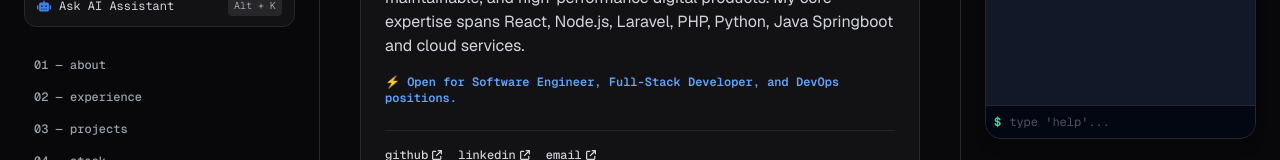
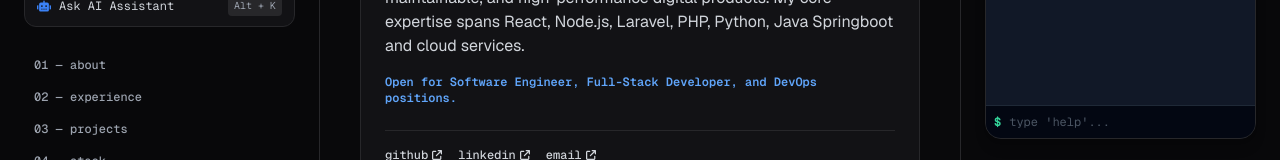
Before and after one commit to klint-droid/Portfolio, a React (Vite) app: page / in a window 1280 px wide. Shown: the part 338-498 px from the top of the page. Built offline with nearby package versions, Linux system fonts and the light colour scheme.

Commit message:
update about

```diff
--- a/src/components/About.jsx
+++ b/src/components/About.jsx
@@ -55,7 +55,7 @@ const About = () => {
             I focus on turning complex problem statements into clean, maintainable, and high-performance digital products. My core expertise spans React, Node.js, Laravel, PHP, Python, Java Springboot and cloud services.
           </p>
           <p className="font-mono text-xs text-blue-600 dark:text-blue-400 font-semibold pt-1">
-            ⚡ Open for Software Engineer, Full-Stack Developer, and DevOps positions.
+            Open for Software Engineer, Full-Stack Developer, and DevOps positions.
           </p>
         </div>
 
```
